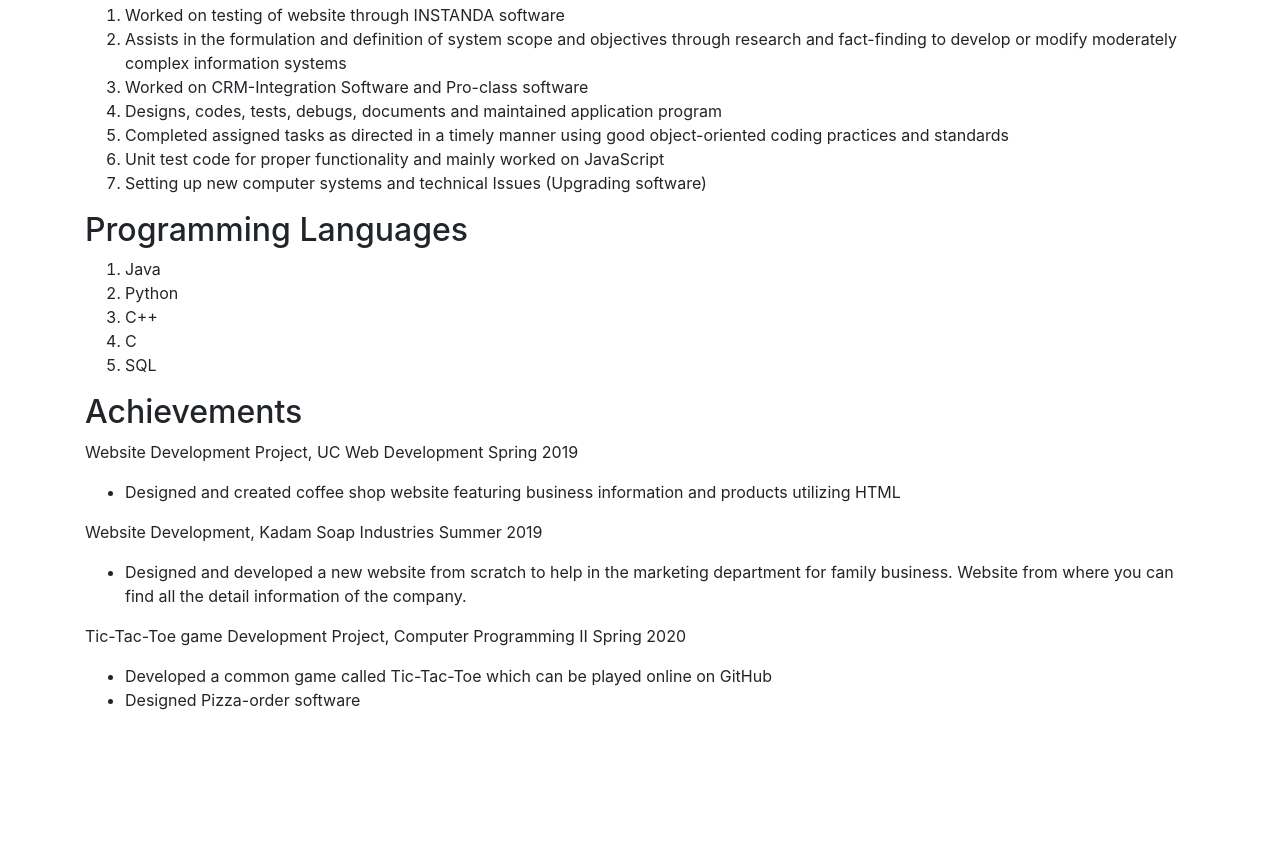
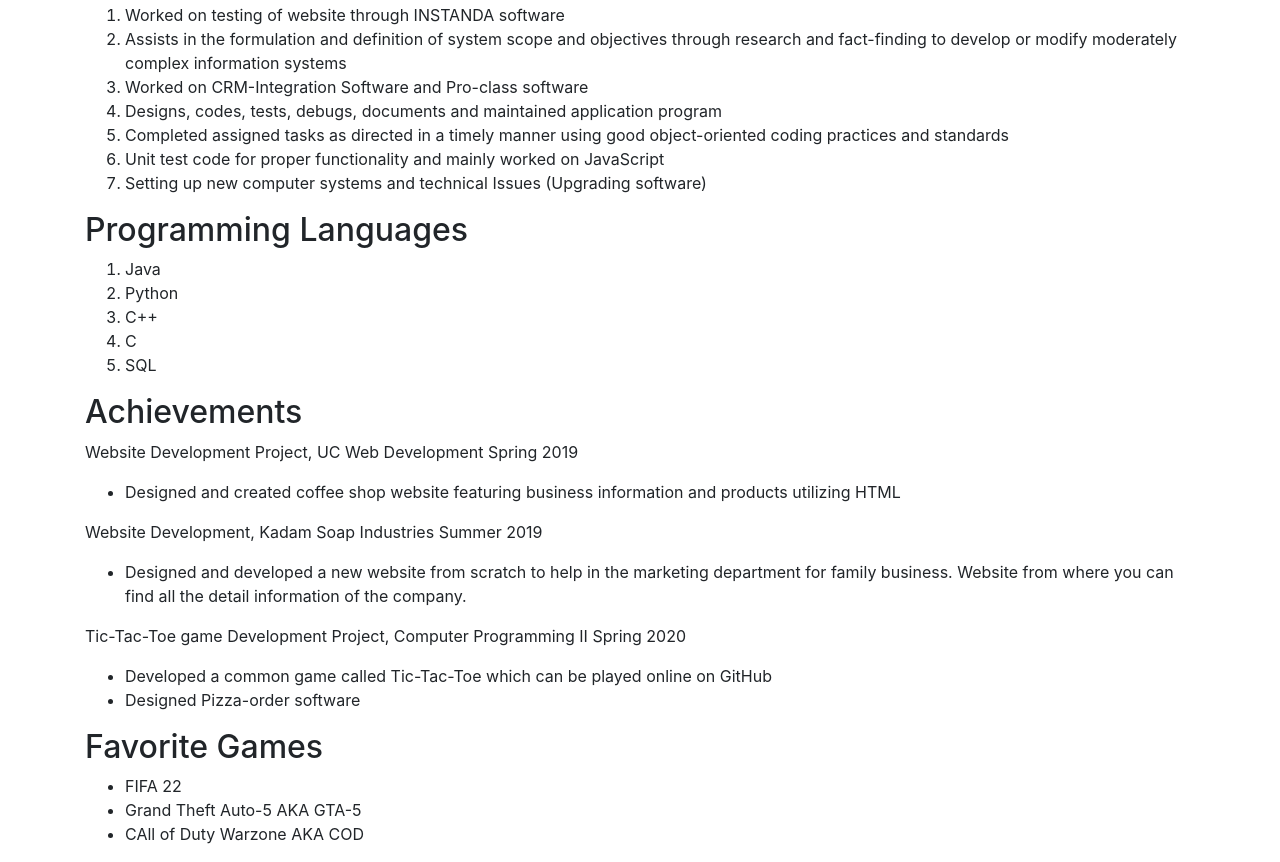
Before and after one commit to IT3049C-Students/OnlinePortfolio, a website: page index.html in a window 1280 px wide. Shown: the part 2642-3504 px from the top of the page. Before the commit the page ends 3370 px from the top, so only its background shows below. Drawn offline with nearby package versions, Linux system fonts and the light colour scheme.

Commit message:
Added Favorite Games

```diff
--- a/index.html
+++ b/index.html
@@ -80,6 +80,15 @@
         <li>Designed Pizza-order software</li>
       </ul>
     </div>
+
+    <div class="Section">
+      <h2 id="favoritegames">Favorite Games</h2>
+      <ul>
+        <li>FIFA 22</li>
+        <li>Grand Theft Auto-5 AKA GTA-5</li>
+        <li>CAll of Duty Warzone AKA COD</li>
+      </ul>
+    </div>
   </div>
 
   <script src="resources/scripts/index.js"></script>
```
